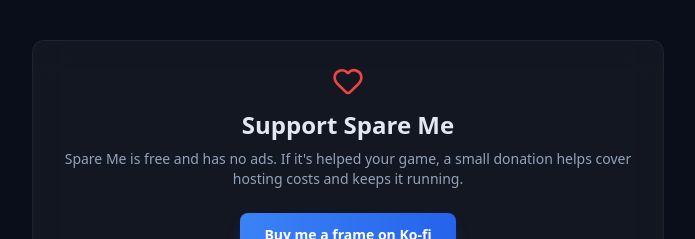
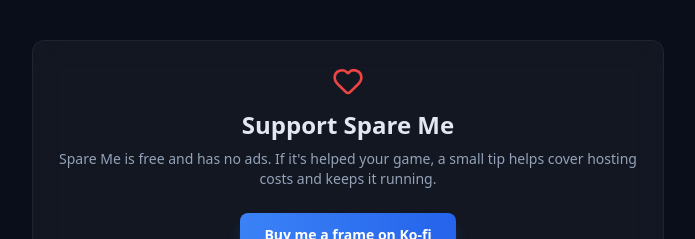
Before and after one commit to jakeleeyj/bowling-tracker, a Next.js app: page /support in a window 1280 px wide. Shown: the top 239 px of the page, without its empty margins (292-987 px from the left). Built offline with nearby package versions, Linux system fonts and the light colour scheme.

Commit message:
Change donate wording to tip for Stripe compliance

```diff
--- a/src/app/support/page.tsx
+++ b/src/app/support/page.tsx
@@ -14,7 +14,7 @@ export default function SupportPage() {
         <h1 className="mb-2 text-2xl font-extrabold">Support Spare Me</h1>
         <p className="mb-6 text-sm text-text-secondary">
           Spare Me is free and has no ads. If it&apos;s helped your game, a
-          small donation helps cover hosting costs and keeps it running.
+          small tip helps cover hosting costs and keeps it running.
         </p>
         <a
           href="https://ko-fi.com/jakelyj45285"
--- a/src/components/DonatePrompt.tsx
+++ b/src/components/DonatePrompt.tsx
@@ -42,7 +42,7 @@ export default function DonatePrompt() {
       <div className="min-w-0 flex-1">
         <p className="text-[13px] font-semibold">Enjoying Spare Me?</p>
         <p className="text-[11px] text-text-muted">
-          A small donation keeps the servers rolling
+          A small tip keeps the servers rolling
         </p>
       </div>
       <a
@@ -52,7 +52,7 @@ export default function DonatePrompt() {
         onClick={handleDismiss}
         className="shrink-0 rounded-lg bg-red px-3 py-1.5 text-[11px] font-bold text-white active:scale-95"
       >
-        Donate
+        Tip
       </a>
       <button
         onClick={handleDismiss}
```
